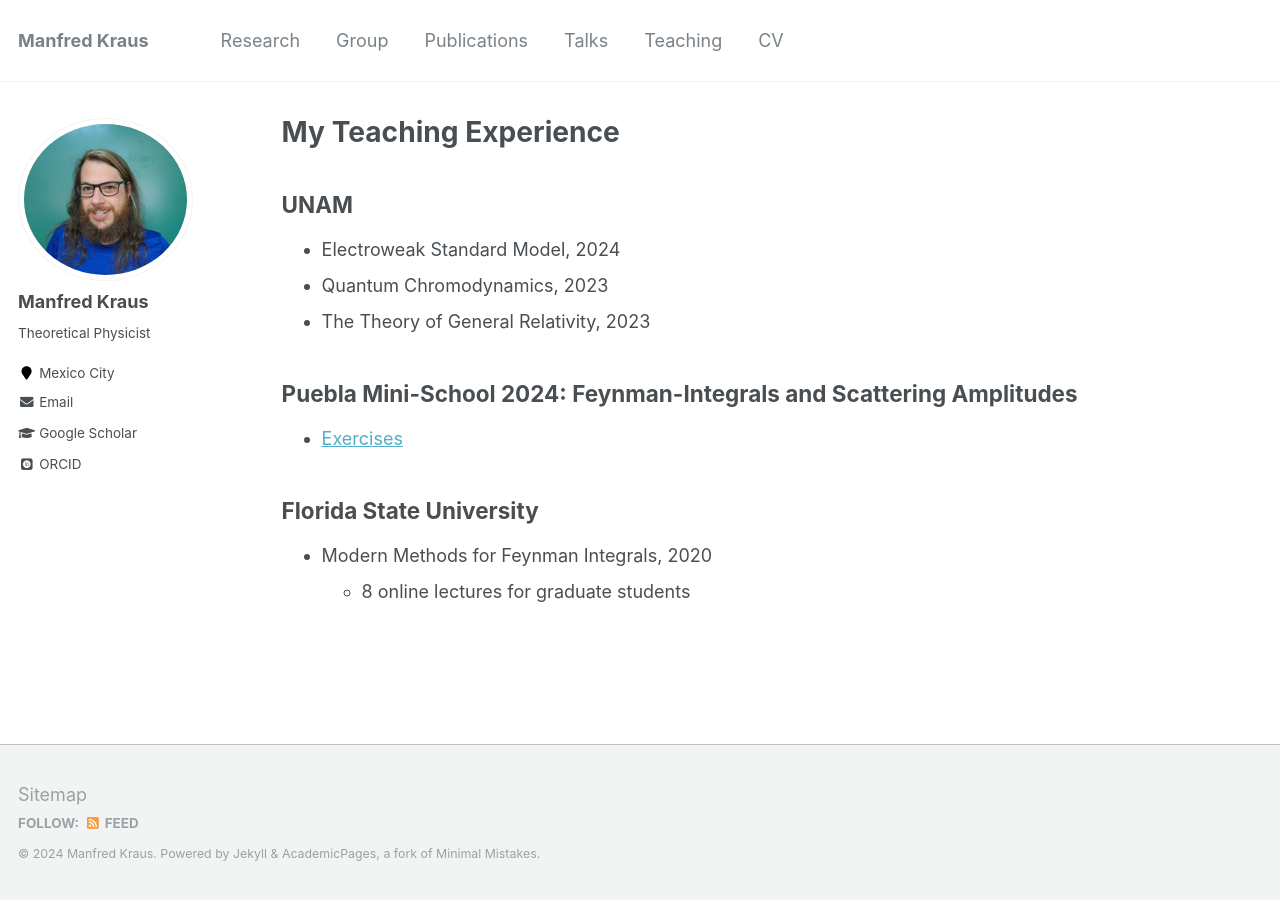
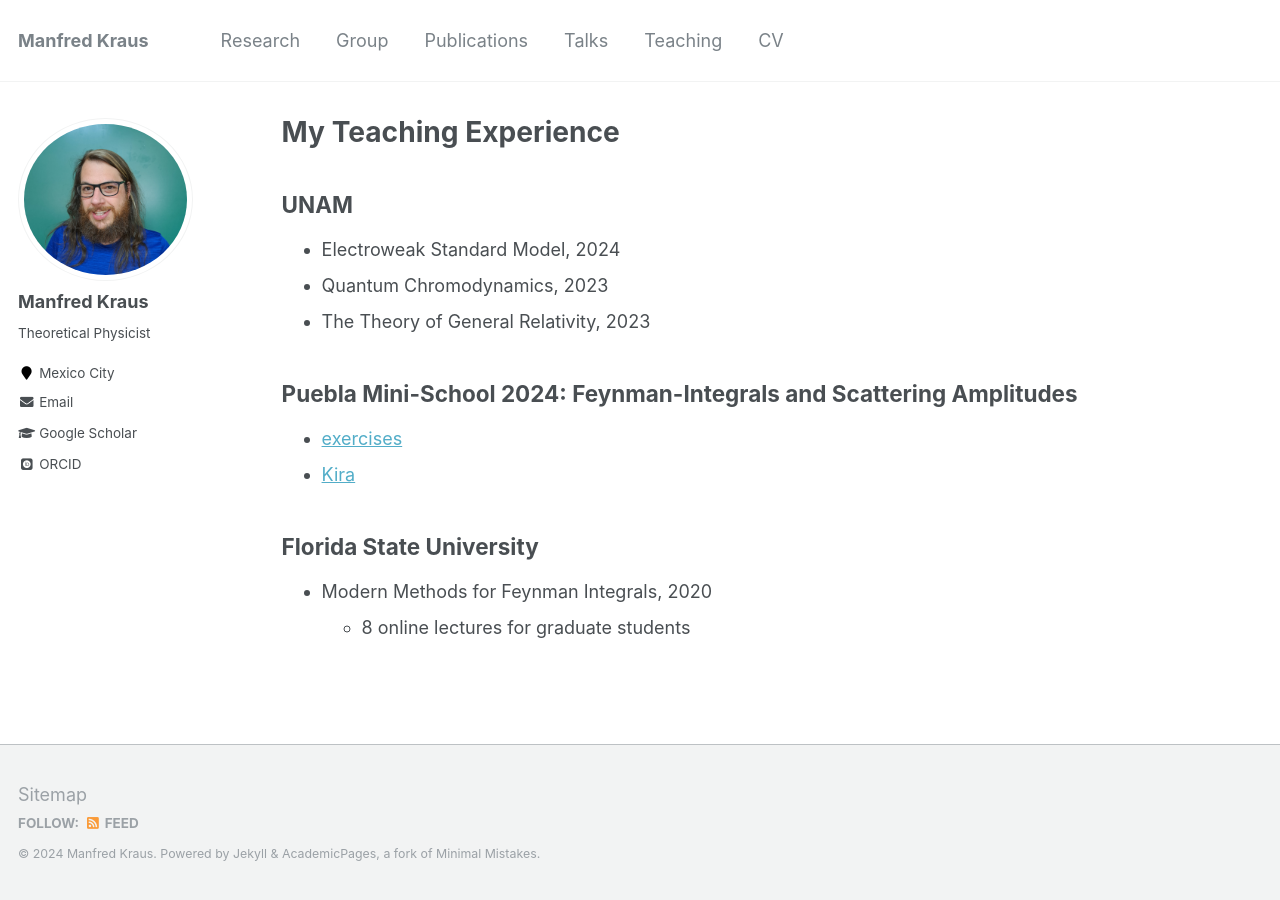
Before and after one commit to ManfredKraus/ManfredKraus.github.io, a Jekyll site: the page built from _pages/teaching.md, in a window 1280 px wide. Built offline with Jekyll 4.4.1, drawn with Linux system fonts in a browser that asks for light colours; some web fonts are replaced.

Commit message:
update puebla files

```diff
--- a/_pages/teaching.md
+++ b/_pages/teaching.md
@@ -11,7 +11,8 @@ author_profile: true
 * The Theory of General Relativity, 2023
 
 ## Puebla Mini-School 2024: Feynman-Integrals and Scattering Amplitudes
-* [Exercises](https://manfredkraus.github.io/files/puebla/sheet.pdf)
+* [exercises](https://manfredkraus.github.io/files/puebla/sheet.pdf)
+* [Kira](https://manfredkraus.github.io/files/puebla/Kira.tar.gz)
 
 ## Florida State University
 * Modern Methods for Feynman Integrals, 2020
```
Also changed, not shown: 2 other files.
